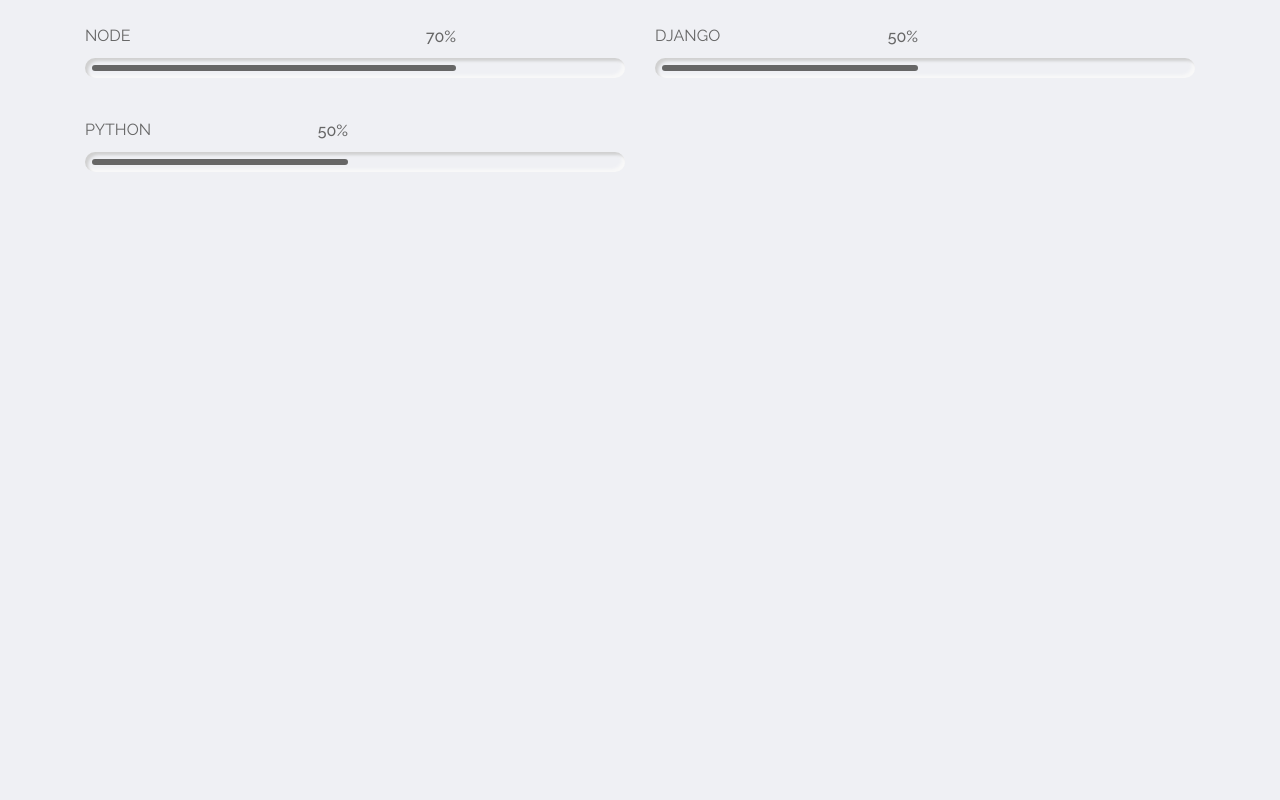
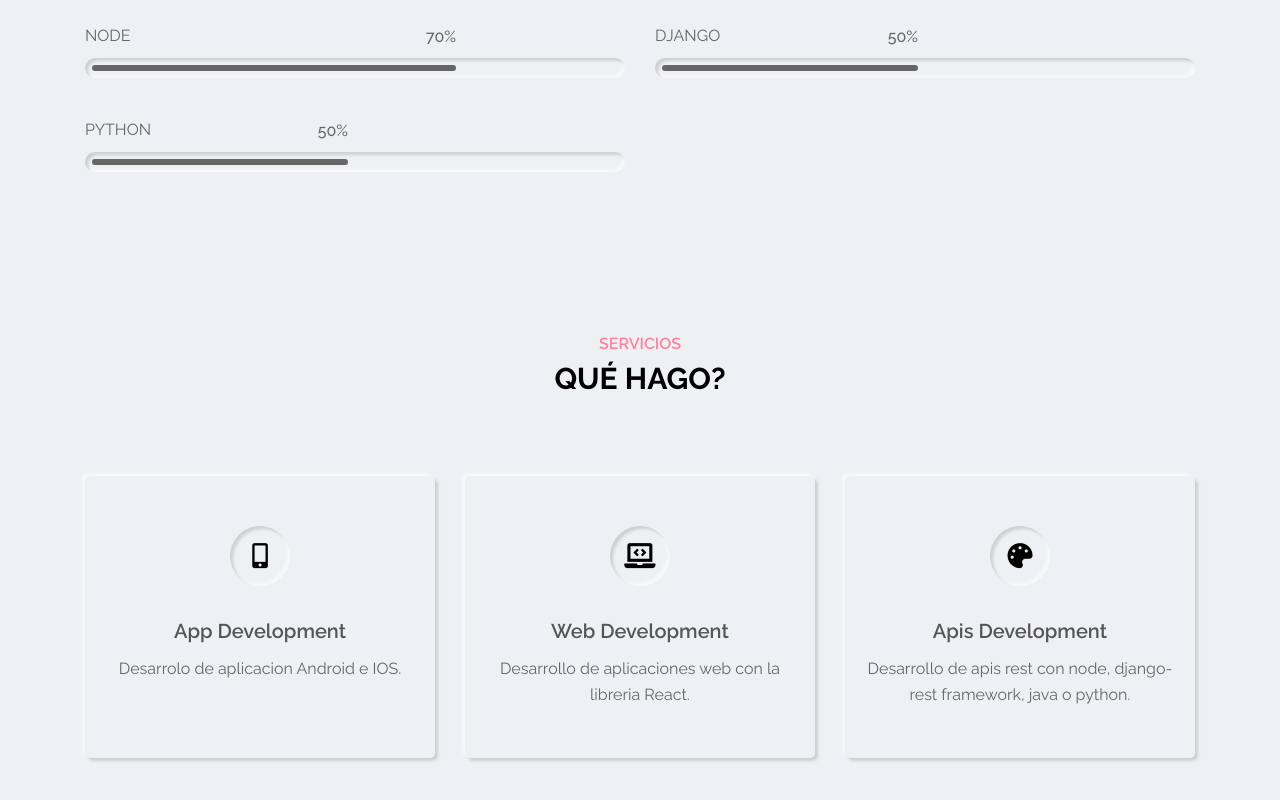
Before and after one commit to Jigaka/Jigaka.github.io, a plain HTML site: page index.html in a window 1280 px wide. Shown: the part 1813-2613 px from the top of the page. Before the commit the page ends 2065 px from the top, so only its background shows below. Drawn offline with Linux system fonts and the light colour scheme.

Commit message:
add section services

```diff
--- a/css/style.css
+++ b/css/style.css
@@ -18,6 +18,7 @@ global style
   --outer-shadow: 3px 3px 3px #d0d0d0, -3px -3px 3px #f8f8f8;
   --outer-shadow-0: 0 0 0 #d0d0d0, 0 0 0 #f8f8f8;
   --inner-shadow: inset 3px 3px 3px #d0d0d0, inset -3px -3px 3px #f8f8f8;
+  --inner-shadow-0: inset 0 0 0 #d0d0d0, inset 0 0 0 #f8f8f8;
 }
 
 html {
@@ -761,3 +762,77 @@ about section
   line-height: 25px;
   margin: 15px 0 0;
 }
+
+/*---------------- service section ----------------*/
+.service-section {
+  padding: 80px 0 80px;
+  min-height: 100vh;
+}
+
+.service-section .service-item {
+  flex: 0 0 33.33%;
+  max-width: 33.33%;
+  padding: 15px;
+  display: flex;
+  flex-wrap: wrap;
+}
+
+.service-section .service-item-inner {
+  padding: 50px 15px;
+  border-radius: 5px;
+  text-align: center;
+  width: 100%;
+}
+
+.service-section .service-item-inner .icon {
+  height: 60px;
+  width: 60px;
+  text-align: center;
+  border-radius: 50%;
+  transition: all 0.3s ease;
+  display: block;
+  margin: 0 auto 30px;
+  position: relative;
+}
+
+.service-section .service-item-inner .icon:after {
+  content: "";
+  position: absolute;
+  left: 0;
+  top: 0;
+  width: 100%;
+  height: 100%;
+  border-radius: 50%;
+  transition: all 0.3s ease;
+}
+
+.service-section .service-item-inner:hover .icon {
+  box-shadow: var(--inner-shadow-0);
+}
+
+.service-section .service-item-inner:hover .icon:after {
+  box-shadow: var(--outer-shadow);
+}
+
+.service-section .service-item-inner .icon i {
+  font-size: 25px;
+  line-height: 60px;
+}
+
+.service-section .service-item-inner:hover .icon i {
+  color: var(--skin-color);
+}
+
+.service-section .service-item-inner h3 {
+  font-size: 20px;
+  font-weight: 600;
+  color: var(--text-black-700);
+  margin: 0 0 10px;
+  text-transform: capitalize;
+}
+.service-section .service-item-inner p {
+  font-size: 16px;
+  color: var(--text-black-600);
+  margin: 0;
+  line-height: 26px;
+}
--- a/index.html
+++ b/index.html
@@ -10,6 +10,7 @@
   <!-- main css -->
   <link rel="stylesheet" type="text/css" href="css/style.css">
   <link rel="stylesheet" type="text/css" href="css/skins/color-1.css">
+  <meta name="theme-color" content='#0000ff'>
 </head>
 
 <body>
@@ -340,6 +341,53 @@
   </section>
   <!-- about section end -->
 
+  <!-- service section start -->
+  <section class="service-section section">
+    <div class="container">
+      <div class="row">
+        <div class="section-title">
+          <h2 data-heading="Servicios">Qué hago?</h2>
+        </div>
+      </div>
+      <div class="row">
+        <!-- service item start -->
+        <div class="service-item">
+          <div class="service-item-inner outer-shadow">
+            <div class="icon inner-shadow">
+              <i class="fas fa-mobile-alt"></i>
+            </div>
+            <h3>app development</h3>
+            <p>Desarrolo de aplicacion Android e IOS.</p>
+          </div>
+        </div>
+        <!-- service item end -->
+        <!-- service item start -->
+        <div class="service-item">
+          <div class="service-item-inner outer-shadow">
+            <div class="icon inner-shadow">
+              <i class="fas fa-laptop-code"></i>
+            </div>
+            <h3>Web development</h3>
+            <p>Desarrollo de aplicaciones web con la libreria React.</p>
+          </div>
+        </div>
+        <!-- service item end -->
+        <!-- service item start -->
+        <div class="service-item">
+          <div class="service-item-inner outer-shadow">
+            <div class="icon inner-shadow">
+              <i class="fas fa-palette"></i>
+            </div>
+            <h3>Apis development</h3>
+            <p>Desarrollo de apis rest con node, django-rest framework, java o python.</p>
+          </div>
+        </div>
+        <!-- service item end -->
+      </div>
+    </div>
+  </section>
+  <!-- service section end -->
+
 
   <!-- main js -->
   <script src="js/main.js"></script>
```
